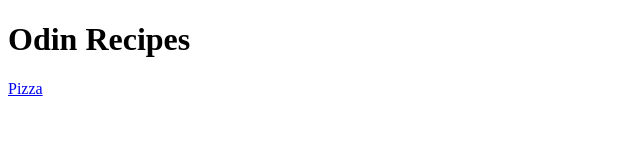
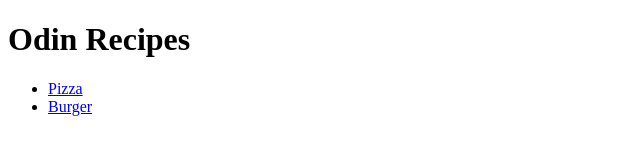
Before and after one commit to tfune/odin-recipes, a plain HTML site: page index.html in a window 1280 px wide. Shown: the whole page, without its empty margins (0-640 px from the left). Drawn offline with Linux system fonts and the light colour scheme.

Commit message:
Link burger recipe page to index.html

```diff
--- a/index.html
+++ b/index.html
@@ -7,6 +7,9 @@
 
     <body>
         <h1>Odin Recipes</h1>
-        <a href="recipes/pizza.html">Pizza</a>
+        <ul>
+          <li><a href="recipes/pizza.html">Pizza</a></li>
+          <li><a href="recipes/burger.html">Burger</a></li>
+        </ul>
     </body>
 </html>
```
